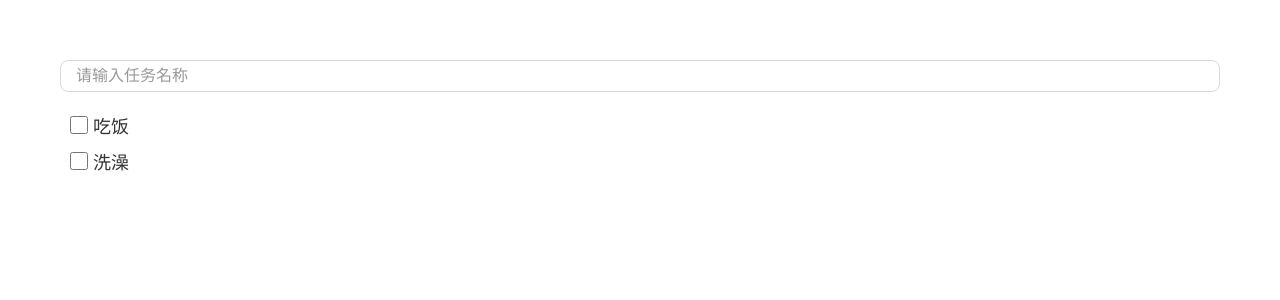
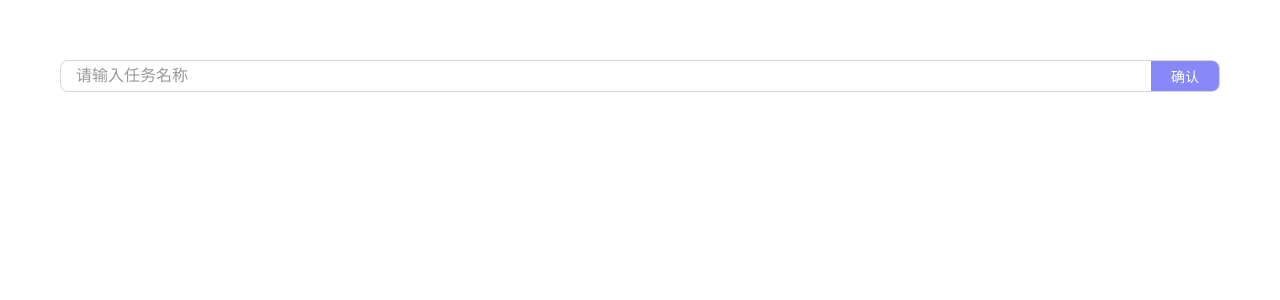
Before and after one commit to huitoutunao/todo-list-demo, a Vue app: page / in a window 1280 px wide. Shown: the top 300 px of the page. Built offline with nearby package versions, Linux system fonts and the light colour scheme.

Commit message:
feat: 新增输入todo列表功能

```diff
--- a/src/App.vue
+++ b/src/App.vue
@@ -1,28 +1,45 @@
 <template>
   <div class="page">
     <div class="input-box">
-      <input type="text" placeholder="请输入任务名称" class="input" />
+      <input
+        v-model="inputVal"
+        type="text"
+        placeholder="请输入任务名称"
+        class="input"
+        @keyup.enter="onConfirm"
+      />
+      <button class="confirm" @click="onConfirm">确认</button>
     </div>
     <ul class="list-box">
-      <li class="item">
-        <input id="todo1" type="checkbox" class="checkbox" />
-        <label for="todo1" class="label">吃饭</label>
-      </li>
-      <li class="item">
-        <input id="todo2" type="checkbox" class="checkbox" />
-        <label for="todo2" class="label">洗澡</label>
+      <li v-for="(item, index) in todoList" :key="index" class="item">
+        <input :id="item.id" type="checkbox" class="checkbox" />
+        <label :for="item.id" class="label">{{ item.name }}</label>
       </li>
     </ul>
   </div>
 </template>
 
 <script setup lang="ts">
-// import { ref, reactive } from 'vue'
+import { ref } from 'vue'
 
-// const inputVal = ref<string>('')
-// const todoList = reactive([])
+interface todo {
+  id: string
+  name: string
+}
 
-// console.log(todoList)
+const inputVal = ref<string>('')
+const todoList = ref<todo[]>([])
+const todoIndex = ref<number>(0)
+
+const onConfirm = () => {
+  todoList.value.push({
+    id: `todo${todoIndex.value}`,
+    name: inputVal.value,
+  })
+
+  inputVal.value = ''
+  todoIndex.value += 1
+}
 </script>
 
 <style lang="scss">
@@ -40,8 +57,10 @@ ul li {
   padding: 60px;
 
   .input-box {
+    position: relative;
     height: 30px;
-    padding: 0 15px;
+    padding-left: 15px;
+    padding-right: 80px;
     line-height: 30px;
     border: 1px solid #d8d8d8;
     border-radius: 8px;
@@ -58,6 +77,18 @@ ul li {
 
     input::-webkit-input-placeholder {
       color: #999;
+    }
+
+    .confirm {
+      position: absolute;
+      top: 0;
+      right: 0;
+      height: 100%;
+      padding: 0 20px;
+      font-size: 14px;
+      color: #fff;
+      background: #8888f8;
+      border: none;
     }
   }
 
```
